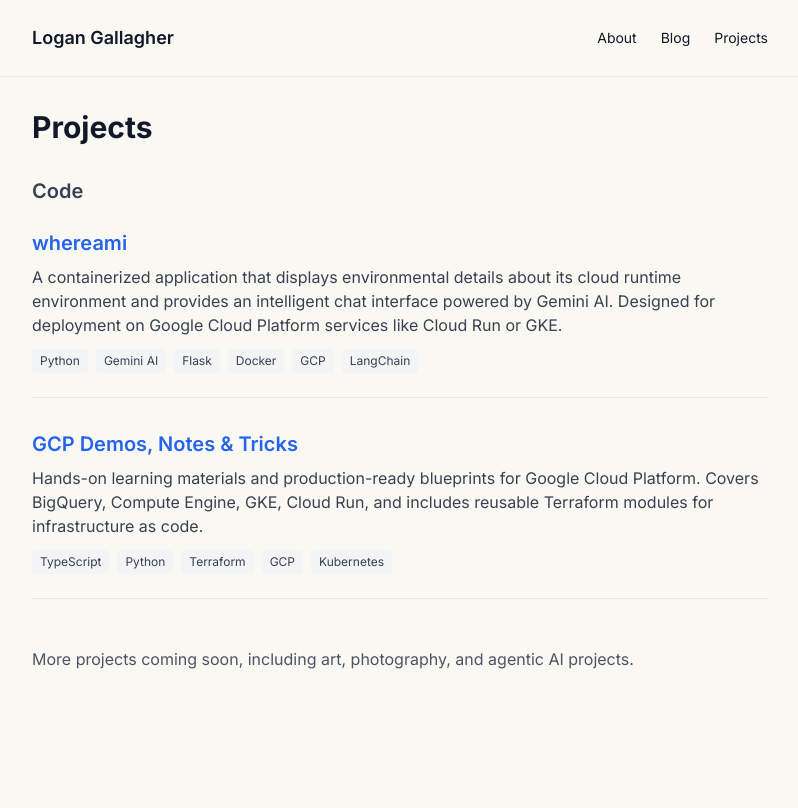
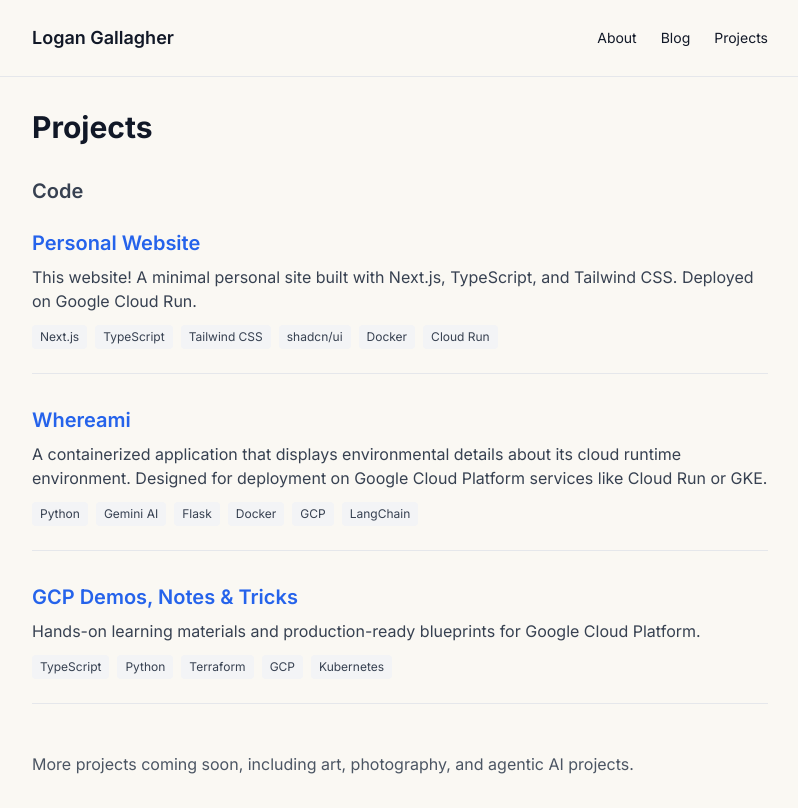
Before and after one commit to gallaglo/personal-website, a Next.js app: page /projects in a window 1280 px wide. Shown: the whole page, without its empty margins (240-1038 px from the left). Built offline with nearby package versions, Linux system fonts and the light colour scheme.

Commit message:
update project descriptions

```diff
--- a/app/projects/page.tsx
+++ b/app/projects/page.tsx
@@ -1,14 +1,20 @@
 export default function Projects() {
   const projects = [
     {
-      title: "whereami",
-      description: "A containerized application that displays environmental details about its cloud runtime environment and provides an intelligent chat interface powered by Gemini AI. Designed for deployment on Google Cloud Platform services like Cloud Run or GKE.",
+      title: "Personal Website",
+      description: "This website! A minimal personal site built with Next.js, TypeScript, and Tailwind CSS. Deployed on Google Cloud Run.",
+      tech: ["Next.js", "TypeScript", "Tailwind CSS", "shadcn/ui", "Docker", "Cloud Run"],
+      link: "https://github.com/gallaglo/personal-website",
+    },
+    {
+      title: "Whereami",
+      description: "A containerized application that displays environmental details about its cloud runtime environment. Designed for deployment on Google Cloud Platform services like Cloud Run or GKE.",
       tech: ["Python", "Gemini AI", "Flask", "Docker", "GCP", "LangChain"],
       link: "https://github.com/gallaglo/whereami",
     },
     {
       title: "GCP Demos, Notes & Tricks",
-      description: "Hands-on learning materials and production-ready blueprints for Google Cloud Platform. Covers BigQuery, Compute Engine, GKE, Cloud Run, and includes reusable Terraform modules for infrastructure as code.",
+      description: "Hands-on learning materials and production-ready blueprints for Google Cloud Platform.",
       tech: ["TypeScript", "Python", "Terraform", "GCP", "Kubernetes"],
       link: "https://github.com/gallaglo/gcp-demos-notes-and-tricks",
     },
```
